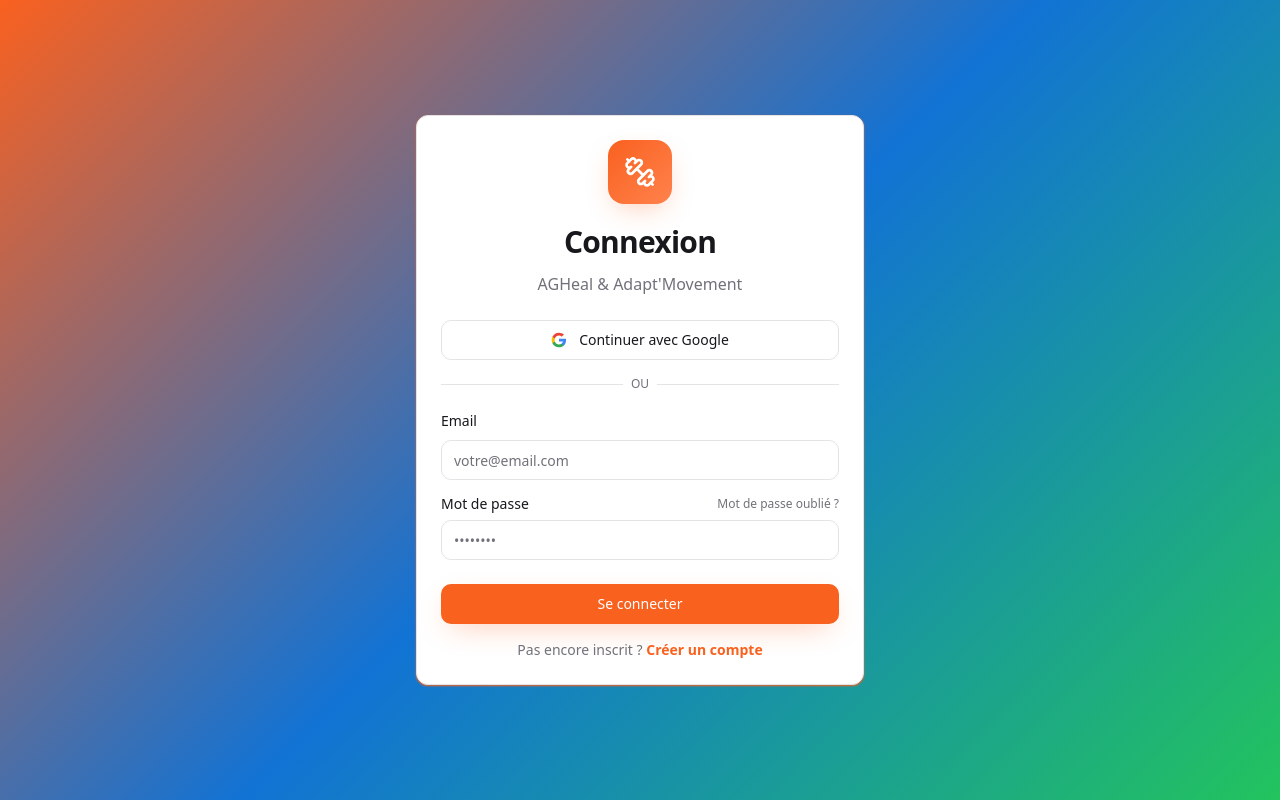
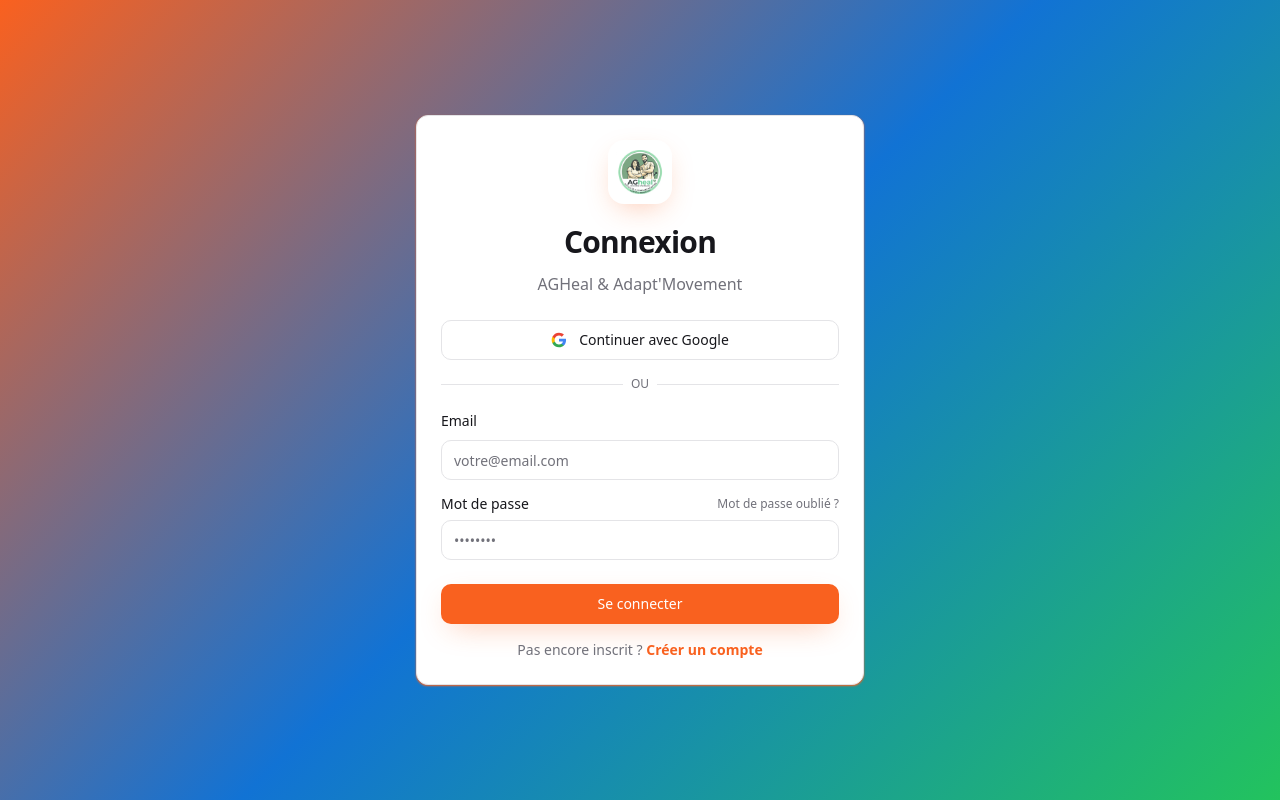
Before and after one commit to Hylst/agheal-front, a React (Vite) app: page /login in a window 1280 px wide. Built offline with nearby package versions, Linux system fonts and the light colour scheme; no server answers.

Commit message:
style: replace login icon with AGHEAL logo

```diff
--- a/src/pages/Login.tsx
+++ b/src/pages/Login.tsx
@@ -5,7 +5,6 @@ import { Input } from '@/components/ui/input';
 import { Label } from '@/components/ui/label';
 import { Card, CardContent, CardDescription, CardFooter, CardHeader, CardTitle } from '@/components/ui/card';
 import { Link } from 'react-router-dom';
-import { Dumbbell } from 'lucide-react';
 import { Separator } from '@/components/ui/separator';
 
 export default function Login() {
@@ -43,8 +42,12 @@ export default function Login() {
       <Card className="w-full max-w-md shadow-primary">
         <CardHeader className="space-y-3 text-center">
           <div className="flex justify-center mb-2">
-            <div className="w-16 h-16 bg-gradient-primary rounded-2xl flex items-center justify-center shadow-primary">
-              <Dumbbell className="w-8 h-8 text-white" />
+            <div className="w-16 h-16 bg-white rounded-2xl flex items-center justify-center shadow-primary overflow-hidden">
+              <img
+                src="/assets/AGHEAL_logo.webp"
+                alt="AGHeal Logo"
+                className="w-full h-full object-contain p-2"
+              />
             </div>
           </div>
           <CardTitle className="text-3xl font-bold">Connexion</CardTitle>
```
Also changed, not shown: public/assets/AGHEAL_logo.webp (added).
